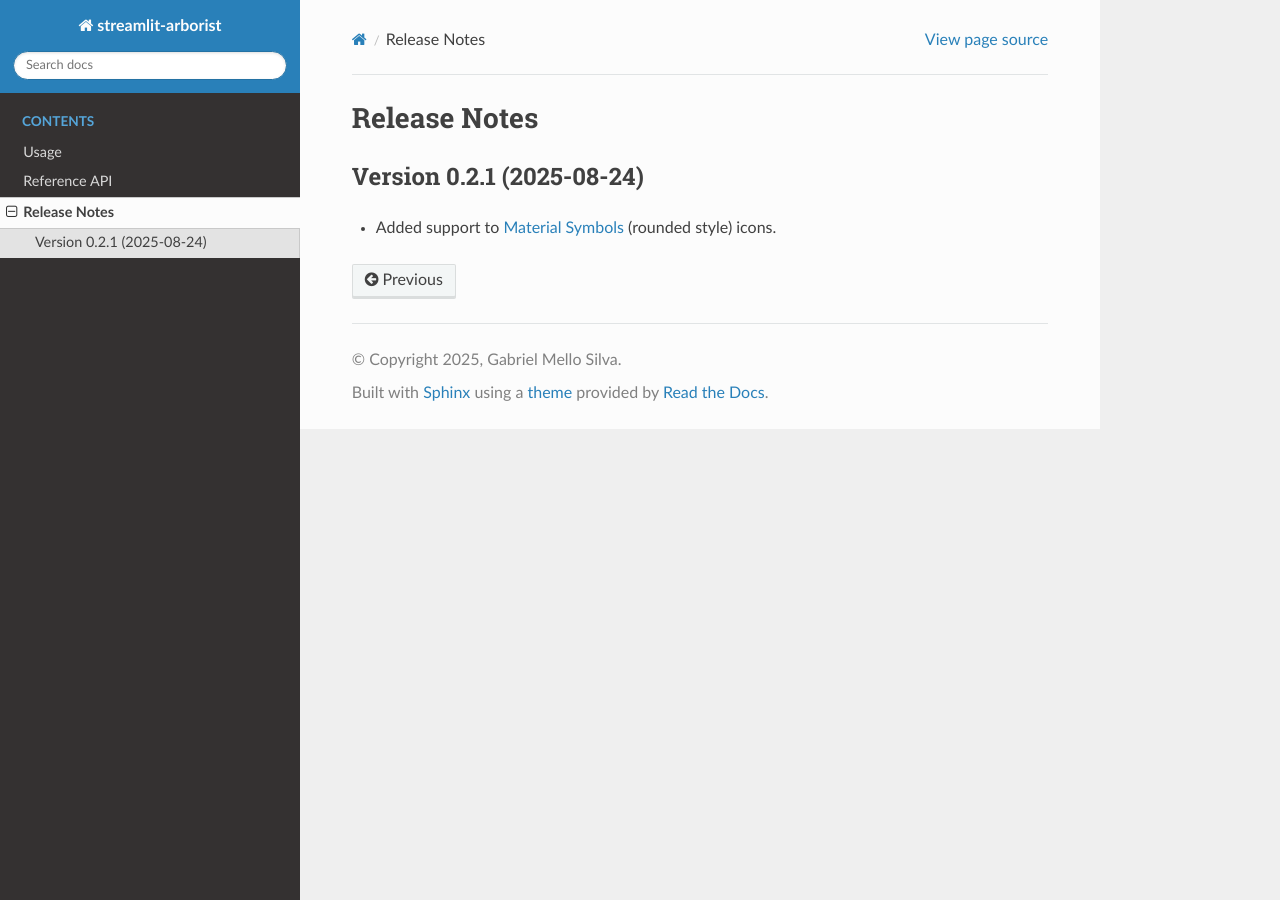
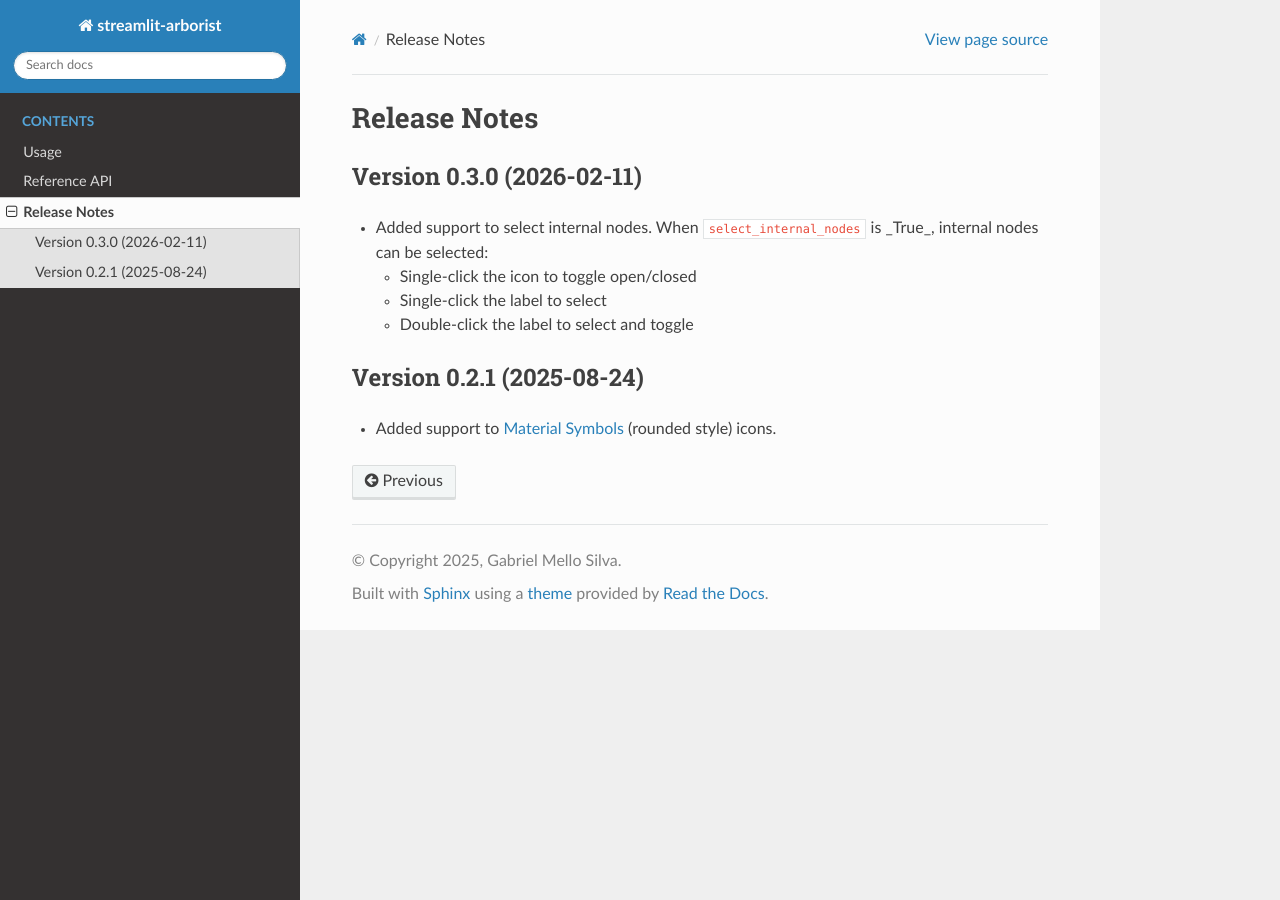
Before and after one commit to gabriel-msilva/streamlit-arborist, a Sphinx documentation site: the page built from docs/releases.rst, in a window 1280 px wide. Built offline with Sphinx 7.4.7 and the Read the Docs theme 3.1.0, drawn with Linux system fonts in a browser that asks for light colours.

Commit message:
DOCS: Add changelog of release 0.3.0

```diff
--- a/docs/releases.rst
+++ b/docs/releases.rst
@@ -4,6 +4,16 @@
 Release Notes
 =============
 
+Version 0.3.0 (2026-02-11)
+--------------------------
+
+* Added support to select internal nodes.
+  When ``select_internal_nodes`` is _True_, internal nodes can be selected:
+
+  - Single-click the icon to toggle open/closed
+  - Single-click the label to select
+  - Double-click the label to select and toggle
+
 Version 0.2.1 (2025-08-24)
 --------------------------
 
--- a/streamlit_arborist/__init__.py
+++ b/streamlit_arborist/__init__.py
@@ -4,7 +4,7 @@ from typing import Callable, Dict, List, Union
 import streamlit.components.v1 as components
 from streamlit.string_util import validate_icon_or_emoji
 
-__version__ = "0.2.1"
+__version__ = "0.3.0rc0"
 
 _RELEASE = os.environ.get("STREAMLIT_ARBORIST_DEV", "false") != "true"
 
```
